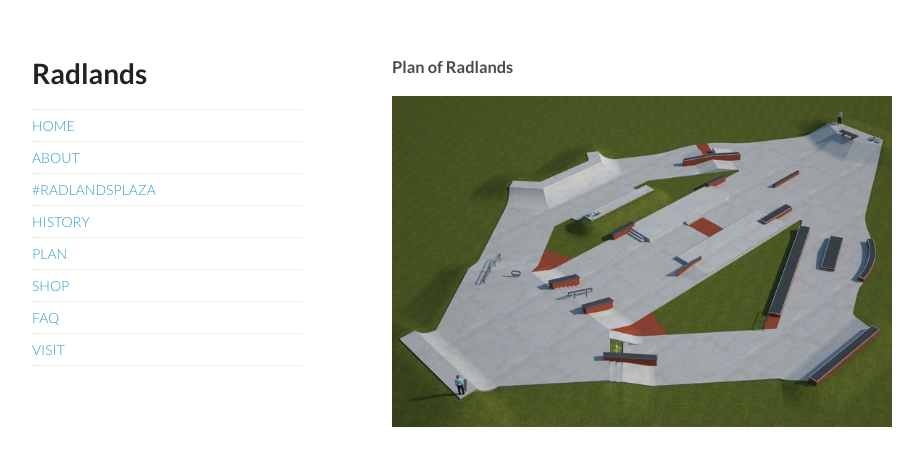
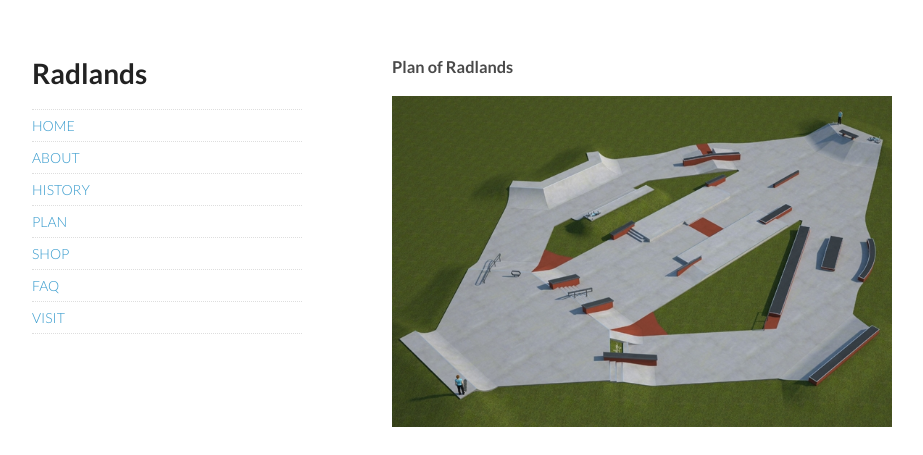
Before and after one commit to CHEWX/radlands, a Jekyll site: the page built from plan.html, in a window 1280 px wide. Shown: the top 455 px of the page, without its empty margins (178-1101 px from the left). Built offline with Jekyll 4.4.1, drawn with Linux system fonts in a browser that asks for light colours.

Commit message:
[feed] - remove as instagram has revoked tag searching

```diff
--- a/_includes/header.html
+++ b/_includes/header.html
@@ -24,7 +24,7 @@
 				<ul>
 					<li><a href="{{ site.baseurl }}/index">home</a></li>
 					<li><a href="{{ site.baseurl }}/about">about</a></li>
-					<li><a href="{{ site.baseurl }}/feed">#radlandsplaza</a></li>
+					<!-- <li><a href="{{ site.baseurl }}/feed">#radlandsplaza</a></li> -->
 					<li><a href="{{ site.baseurl }}/history">history</a></li>
 					<li><a href="{{ site.baseurl }}/plan">plan</a></li>
 					<li><a href="{{ site.baseurl }}/shop">shop</a></li>
```
